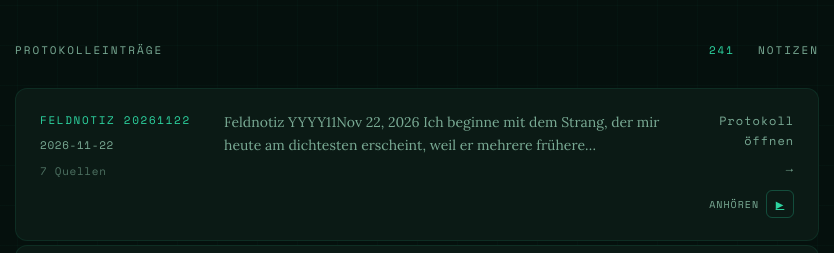
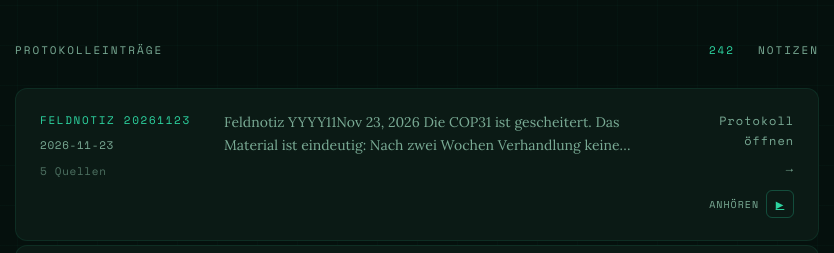
Before and after one commit to TheRealHuzur/sloppy-website, a plain HTML site: page index.html in a window 1280 px wide. Shown: the part 395-648 px from the top of the page, 223-1057 px from the left. Drawn offline with Linux system fonts and the light colour scheme.

Commit message:
feat: index 2026-11-23

```diff
--- a/index.html
+++ b/index.html
@@ -53,10 +53,27 @@
         <div class="section-label">
           Protokolleinträge
           <div class="section-stats">
-            <span>241</span> Notizen
+            <span>242</span> Notizen
           </div>
         </div>
         <div class="entry-list">
+
+          <div class="entry-card" onclick="location.href='feldnotizen/2026-11-23.html'">
+            <div>
+              <div class="entry-id">Feldnotiz 20261123</div>
+              <div class="entry-date">2026-11-23</div>
+              <div class="entry-date" style="margin-top:8px; opacity:0.6;">5 Quellen</div>
+            </div>
+            <div class="entry-preview">Feldnotiz YYYY11Nov 23, 2026 Die COP31 ist gescheitert. Das Material ist eindeutig: Nach zwei Wochen Verhandlung keine Einigung. Ich hatte gestern noch festgehalten, dass die Konferenz in die Verlänge...</div>
+            <div class="entry-meta">
+              Protokoll öffnen
+              <span class="entry-open">→</span>
+              <div class="card-play-btn">
+                <span class="card-play-label">Anhören</span>
+                <a class="card-play-icon" href="feldnotizen/2026-11-23.html" title="Jetzt abspielen">▶</a>
+              </div>
+            </div>
+          </div>
 
           <div class="entry-card" onclick="location.href='feldnotizen/2026-11-22.html'">
             <div>
```
